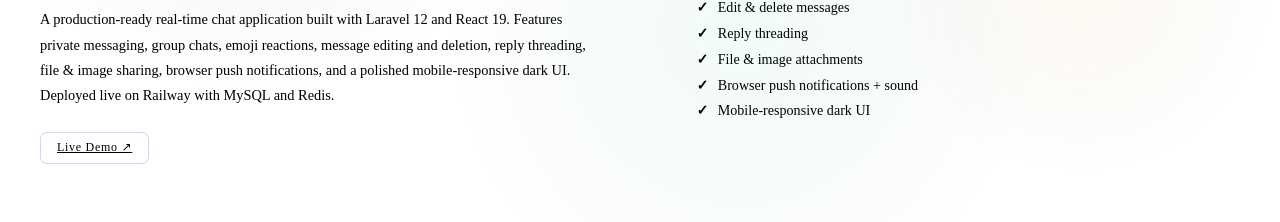
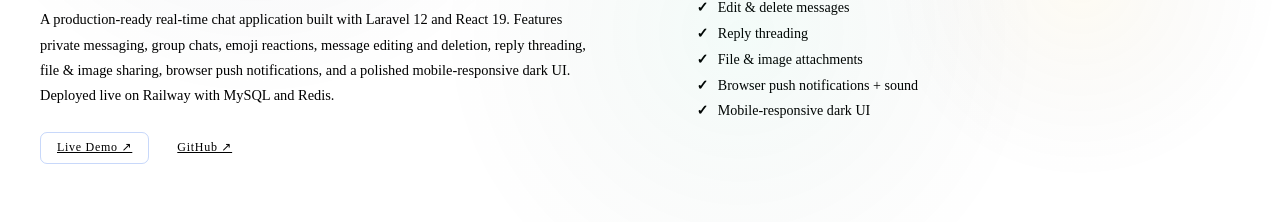
Before and after one commit to hamzashahidchoudhary/hamza-portfolio, a React (Vite) app: page /projects in a window 1280 px wide. Shown: the part 464-686 px from the top of the page. Built offline with nearby package versions, Linux system fonts and the light colour scheme; the HTML template or start-up script is replaced by a standard one.

Commit message:
Updated github

```diff
--- a/src/pages/Projects.jsx
+++ b/src/pages/Projects.jsx
@@ -6,30 +6,33 @@ import AnimatedBg from '../components/AnimatedBg.jsx'
 const projects = [
   { id: 1, title: 'Whispr — Real-Time Chat Application', category: 'Web', label: 'Full-Stack Project', status: 'in-progress',
     link: 'https://whispr-live.up.railway.app/',
+    github: 'https://github.com/hamzashahidchoudhary/Whispr',
     desc: 'A production-ready real-time chat application built with Laravel 12 and React 19. Features private messaging, group chats, emoji reactions, message editing and deletion, reply threading, file & image sharing, browser push notifications, and a polished mobile-responsive dark UI. Deployed live on Railway with MySQL and Redis.',
     stack: ['Laravel 12', 'PHP 8.3', 'React 19', 'Vite', 'MySQL', 'Redis', 'Laravel Reverb', 'Tailwind CSS', 'Railway'],
     features: ['Real-time messaging with WebSockets (Laravel Reverb)', 'Private & group conversations', 'Emoji reactions with long-press on mobile', 'Edit & delete messages', 'Reply threading', 'File & image attachments', 'Browser push notifications + sound', 'Mobile-responsive dark UI'],
   },
   { id: 2, title: 'Wayfare — Property Booking Platform', category: 'Web', label: 'Full-Stack Project', status: 'in-progress',
     link: 'https://wayfare-booking.vercel.app/',
+    github: 'https://github.com/hamzashahidchoudhary/hotel-booking-platform',
     desc: 'A full-stack Airbnb-style booking platform supporting three user roles — guests, hosts, and admins — with real Stripe Checkout payments, geospatial map search powered by MongoDB, and host/admin analytics dashboards. Includes a booking-conflict resolution system, policy-based cancellation refunds, and Cloudinary-backed image uploads.',
     stack: ['React', 'Redux Toolkit', 'Node.js', 'Express', 'MongoDB', 'Stripe', 'Cloudinary', 'Leaflet'],
     features: ['Three-role auth (Guest / Host / Admin)', 'Geospatial search with interactive map', 'Real Stripe Checkout + webhook confirmation', 'Booking conflict & refund logic', 'Host listing management with photo uploads', 'Admin analytics dashboard'],
   },
   { id: 3, title: 'Maison — E-Commerce Platform', category: 'Web', label: 'Full-Stack Project', status: 'in-progress',
     link: 'https://maison-store-phi.vercel.app/',
+    github: 'https://github.com/hamzashahidchoudhary/maison-store',
     desc: 'A full-stack e-commerce platform with a complete shopping experience — product catalog, persistent cart, and checkout — plus a secure admin panel for managing inventory and product imagery. Built with a React frontend, an Express REST API, and a PostgreSQL database, deployed across Vercel and Railway.',
     stack: ['React', 'Node.js', 'Express', 'PostgreSQL', 'Prisma', 'JWT', 'Cloudinary'],
     features: ['Product management & catalog', 'Shopping cart with persistence', 'Full checkout flow', 'JWT auth with protected routes', 'Admin dashboard', 'Cloudinary image uploads & CDN'],
   },
   { id: 4, title: 'Lost & Found Mobile App', category: 'Mobile', label: 'BSCS Final Year Project', status: 'done',
-    link: null,
+    link: null, github: null,
     desc: 'A real-time lost & found platform for campus use with role-based authentication for Students, Faculty, and Staff. Features live chat, push notifications, image uploads, and an admin panel with full moderation and analytics.',
     stack: ['Flutter', 'Dart', 'Firebase', 'Firestore', 'Firebase Auth', 'Cloud Messaging'],
     features: ['Role-based auth (Student / Faculty / Staff)', 'Real-time posts with search & filter', 'Image upload support', 'Live chat system', 'Push notifications', 'Admin moderation & analytics panel'],
   },
   { id: 5, title: 'Delicia Cafe Web System', category: 'Web', label: 'ADP Final Year Project', status: 'done',
-    link: null,
+    link: null, github: null,
     desc: 'A complete web-based cafe ordering system with cart and order management, user authentication, Google Maps API integration, and a modern animated UI with fully responsive design.',
     stack: ['HTML5', 'CSS3', 'JavaScript', 'Firebase', 'Google Maps API'],
     features: ['Cart & order management', 'User authentication system', 'Google Maps API integration', 'Modern UI with animations', 'Fully responsive design'],
@@ -103,6 +106,7 @@ export default function Projects() {
                         {p.stack.map(s => <span key={s} className="tag">{s}</span>)}
                       </div>
                       <p style={{ color: 'var(--muted)', fontSize: '0.9rem', fontWeight: 300, lineHeight: 1.75, marginBottom: '1.5rem' }}>{p.desc}</p>
+                      <div style={{ display: 'flex', gap: '0.75rem', flexWrap: 'wrap' }}>
                         {p.link && (
                           <a href={p.link} target="_blank" rel="noreferrer" style={{
                             display: 'inline-flex', alignItems: 'center', gap: '0.4rem',
@@ -118,6 +122,22 @@ export default function Projects() {
                             Live Demo ↗
                           </a>
                         )}
+                        {p.github && (
+                          <a href={p.github} target="_blank" rel="noreferrer" style={{
+                            display: 'inline-flex', alignItems: 'center', gap: '0.4rem',
+                            fontFamily: 'var(--font-mono)', fontSize: '0.75rem',
+                            color: 'var(--muted)', letterSpacing: '0.06em',
+                            border: '1px solid var(--border)',
+                            padding: '0.45rem 1rem', borderRadius: 7,
+                            background: 'transparent', transition: 'all 0.2s',
+                          }}
+                            onMouseEnter={e => { e.currentTarget.style.borderColor = 'var(--accent)'; e.currentTarget.style.color = 'var(--accent)' }}
+                            onMouseLeave={e => { e.currentTarget.style.borderColor = 'var(--border)'; e.currentTarget.style.color = 'var(--muted)' }}
+                          >
+                            GitHub ↗
+                          </a>
+                        )}
+                      </div>
                     </div>
                     <div style={{ background: 'var(--bg3)', borderRadius: 'var(--radius)', padding: '1.5rem', border: '1px solid var(--border)' }}>
                       <p style={{ fontFamily: 'var(--font-mono)', fontSize: '0.62rem', color: 'var(--accent)', letterSpacing: '0.12em', marginBottom: '1rem' }}>KEY FEATURES</p>
```
Lines whose indentation alone changed are shown as unchanged.
